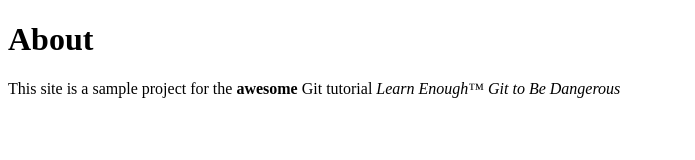
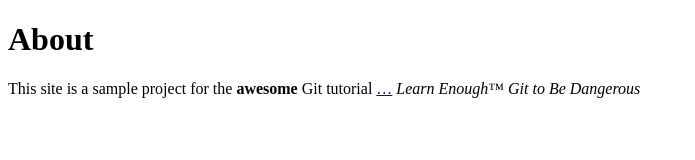
Before and after one commit to EkimAirt/website, a plain HTML site: page about.html in a window 1280 px wide. Shown: the whole page, without its empty margins (0-695 px from the left). Drawn offline with Linux system fonts and the light colour scheme.

Commit message:
modified about.html

```diff
--- a/about.html
+++ b/about.html
@@ -7,7 +7,7 @@
 <h1>About</h1>
 <p>
     This site is a sample project for the <strong>awesome</strong> Git
-    tutorial <em>Learn Enough™ Git to Be Dangerous</em>
+    tutorial <a href="https://www.learnenough.com/git-tutorial">…</a> <em>Learn Enough™ Git to Be Dangerous</em>
         </p>
     </body>
 </html>
```
